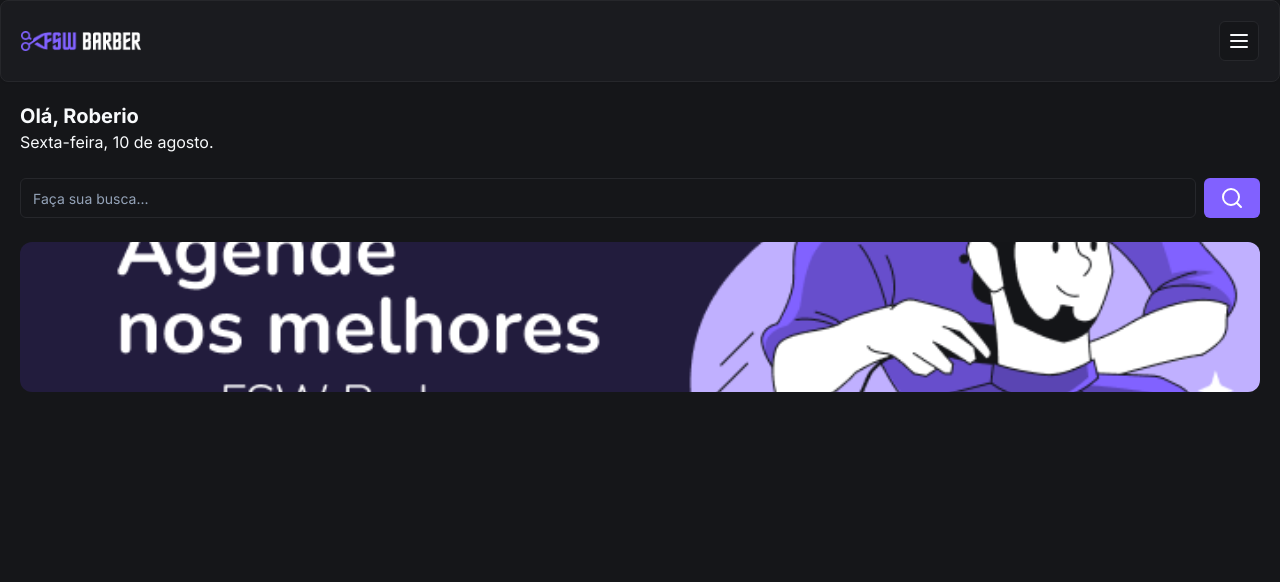
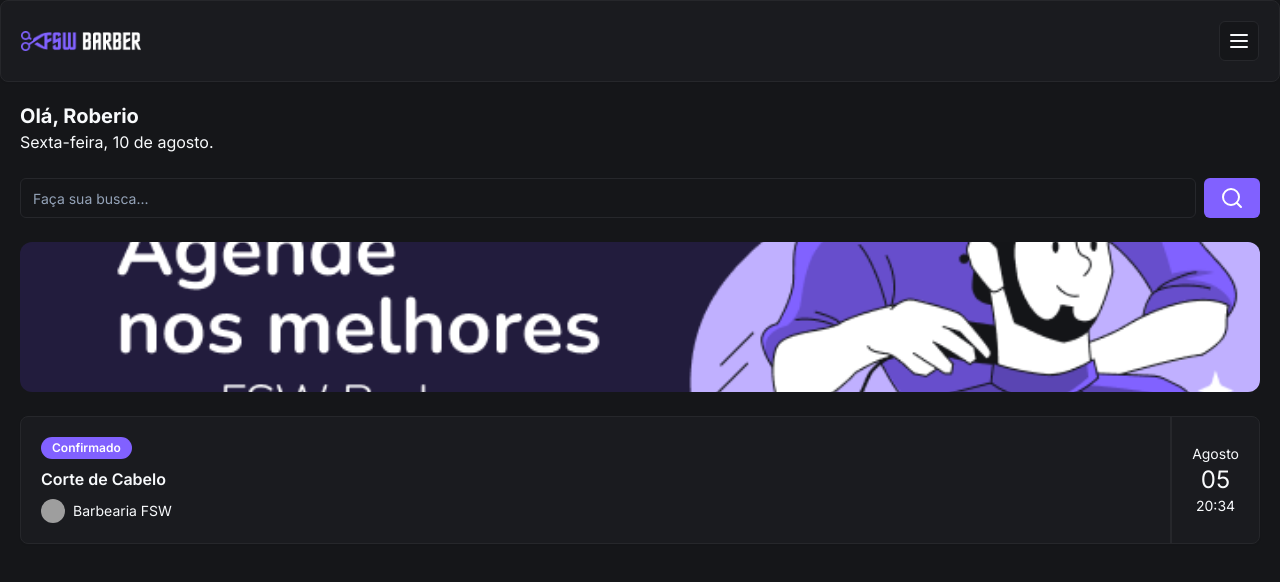
Before and after one commit to RoberioAlves/fsw-baber, a Next.js app: page / in a window 1280 px wide. Shown: the top 582 px of the page. Built offline with nearby package versions, Linux system fonts and the light colour scheme; grey boxes are pictures that could not be loaded.

Commit message:
feat: add booking item

```diff
--- a/package.json
+++ b/package.json
@@ -11,6 +11,7 @@
   },
   "dependencies": {
     "@prisma/client": "^5.17.0",
+    "@radix-ui/react-avatar": "^1.1.0",
     "@radix-ui/react-slot": "^1.1.0",
     "class-variance-authority": "^0.7.0",
     "clsx": "^2.1.1",
--- /dev/null
+++ b/src/app/_components/ui/avatar.tsx
@@ -0,0 +1,50 @@
+"use client"
+
+import * as React from "react"
+import * as AvatarPrimitive from "@radix-ui/react-avatar"
+
+import { cn } from "@/app/_lib/utils"
+
+const Avatar = React.forwardRef<
+  React.ElementRef<typeof AvatarPrimitive.Root>,
+  React.ComponentPropsWithoutRef<typeof AvatarPrimitive.Root>
+>(({ className, ...props }, ref) => (
+  <AvatarPrimitive.Root
+    ref={ref}
+    className={cn(
+      "relative flex h-10 w-10 shrink-0 overflow-hidden rounded-full",
+      className,
+    )}
+    {...props}
+  />
+))
+Avatar.displayName = AvatarPrimitive.Root.displayName
+
+const AvatarImage = React.forwardRef<
+  React.ElementRef<typeof AvatarPrimitive.Image>,
+  React.ComponentPropsWithoutRef<typeof AvatarPrimitive.Image>
+>(({ className, ...props }, ref) => (
+  <AvatarPrimitive.Image
+    ref={ref}
+    className={cn("aspect-square h-full w-full", className)}
+    {...props}
+  />
+))
+AvatarImage.displayName = AvatarPrimitive.Image.displayName
+
+const AvatarFallback = React.forwardRef<
+  React.ElementRef<typeof AvatarPrimitive.Fallback>,
+  React.ComponentPropsWithoutRef<typeof AvatarPrimitive.Fallback>
+>(({ className, ...props }, ref) => (
+  <AvatarPrimitive.Fallback
+    ref={ref}
+    className={cn(
+      "flex h-full w-full items-center justify-center rounded-full bg-muted",
+      className,
+    )}
+    {...props}
+  />
+))
+AvatarFallback.displayName = AvatarPrimitive.Fallback.displayName
+
+export { Avatar, AvatarImage, AvatarFallback }
--- /dev/null
+++ b/src/app/_components/ui/badge.tsx
@@ -0,0 +1,36 @@
+import * as React from "react"
+import { cva, type VariantProps } from "class-variance-authority"
+
+import { cn } from "@/app/_lib/utils"
+
+const badgeVariants = cva(
+  "inline-flex items-center rounded-full border px-2.5 py-0.5 text-xs font-semibold transition-colors focus:outline-none focus:ring-2 focus:ring-ring focus:ring-offset-2",
+  {
+    variants: {
+      variant: {
+        default:
+          "border-transparent bg-primary text-primary-foreground hover:bg-primary/80",
+        secondary:
+          "border-transparent bg-secondary text-secondary-foreground hover:bg-secondary/80",
+        destructive:
+          "border-transparent bg-destructive text-destructive-foreground hover:bg-destructive/80",
+        outline: "text-foreground",
+      },
+    },
+    defaultVariants: {
+      variant: "default",
+    },
+  },
+)
+
+export interface BadgeProps
+  extends React.HTMLAttributes<HTMLDivElement>,
+    VariantProps<typeof badgeVariants> {}
+
+function Badge({ className, variant, ...props }: BadgeProps) {
+  return (
+    <div className={cn(badgeVariants({ variant }), className)} {...props} />
+  )
+}
+
+export { Badge, badgeVariants }
--- a/src/app/page.tsx
+++ b/src/app/page.tsx
@@ -1,10 +1,13 @@
 "use client"
 
 import { Input } from "./_components/ui/input"
+import { Badge } from "./_components/ui/badge"
+import { Avatar, AvatarImage } from "./_components/ui/avatar"
 import Header from "./_components/hearder"
 import { Button } from "./_components/ui/button"
 import { SearchIcon } from "lucide-react"
 import Image from "next/image"
+import { Card, CardContent } from "./_components/ui/card"
 
 export default function Home() {
   return (
@@ -27,6 +30,28 @@
             className="rounded-xl object-cover"
           />
         </div>
+        {/* Agendamentos */}
+        <Card className="mt-6">
+          <CardContent className="flex justify-between p-0">
+            {/* div esquerda */}
+            <div className="flex flex-col gap-2 py-5 pl-5">
+              <Badge className="w-fit">Confirmado</Badge>
+              <h3 className="font-semibold">Corte de Cabelo</h3>
+              <div className="flex items-center gap-2">
+                <Avatar className="h-6 w-6">
+                  <AvatarImage src="https://utfs.io/f/c97a2dc9-cf62-468b-a851-bfd2bdde775f-16p.png" />
+                </Avatar>
+                <p className="text-sm">Barbearia FSW</p>
+              </div>
+            </div>
+            {/* div Direita */}
+            <div className="flex flex-col items-center justify-center border-l-2 border-solid px-5">
+              <p className="text-sm">Agosto</p>
+              <p className="text-2xl">05</p>
+              <p className="text-sm">20:34</p>
+            </div>
+          </CardContent>
+        </Card>
       </div>
     </div>
   )
```
Also changed, not shown: 1 other file (tests, documents, lock files or other folders).
